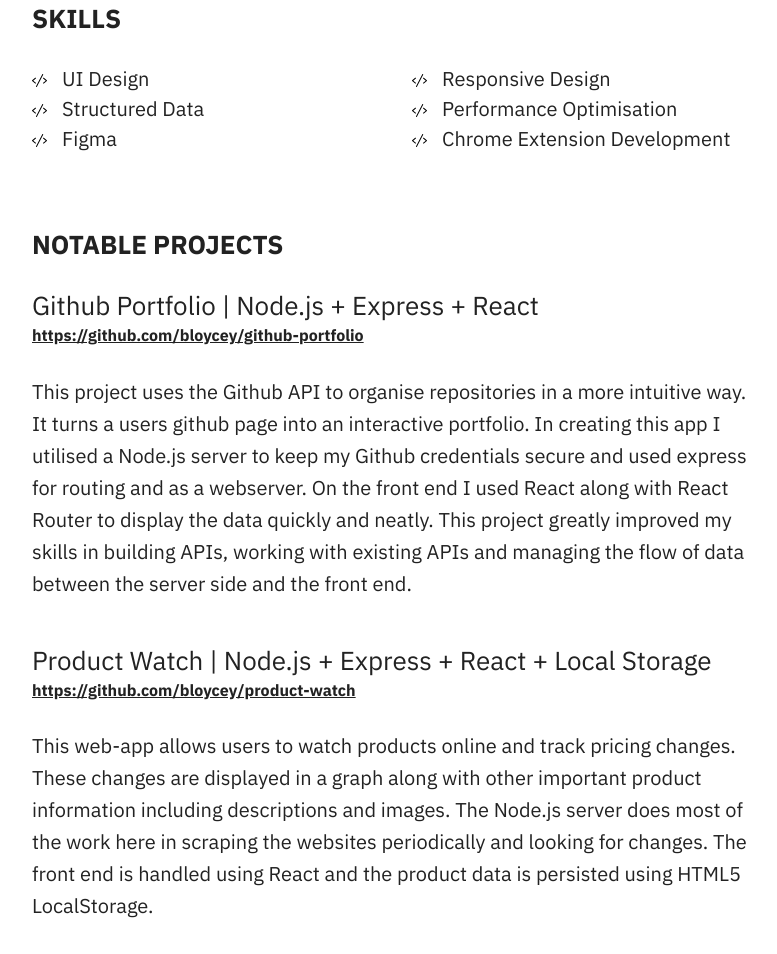
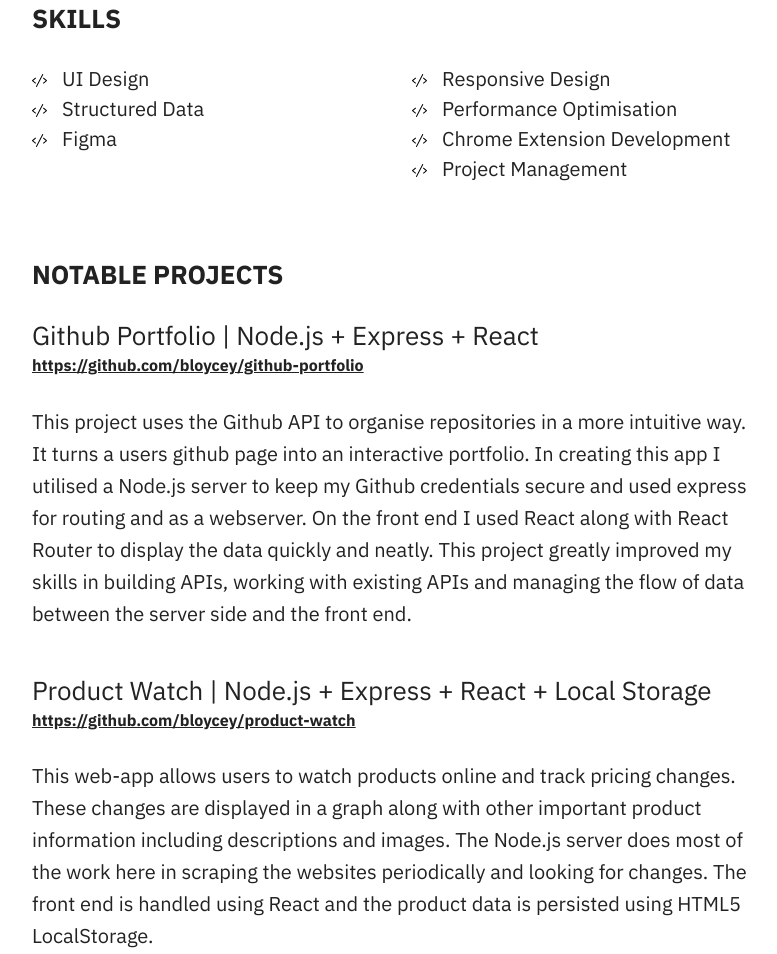
Before and after one commit to bloycey/andrewbloyce, a plain HTML site: page index.html in a window 1280 px wide. Shown: the part 1266-2220 px from the top of the page, without its empty margins (243-1020 px from the left). Drawn offline with nearby package versions, Linux system fonts and the light colour scheme.

Commit message:
Updated resume

```diff
--- a/index.html
+++ b/index.html
@@ -155,6 +155,10 @@
                 <img src="img/code-icon.svg" alt="code icon" />Chrome Extension
                 Development
               </li>
+              <li>
+                <img src="img/code-icon.svg" alt="code icon" />Project
+                Management
+              </li>
             </ul>
           </div>
         </div>
```
